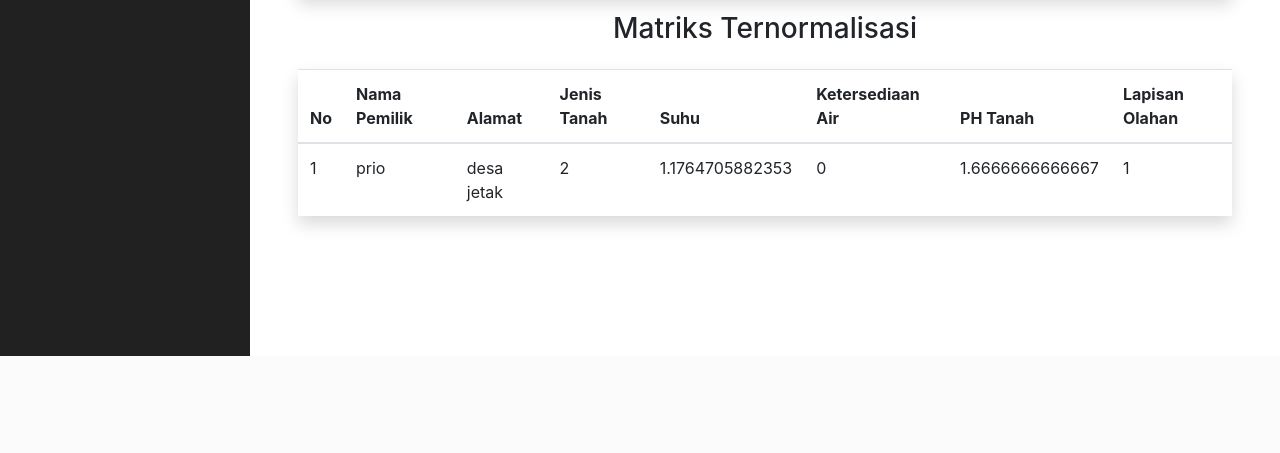
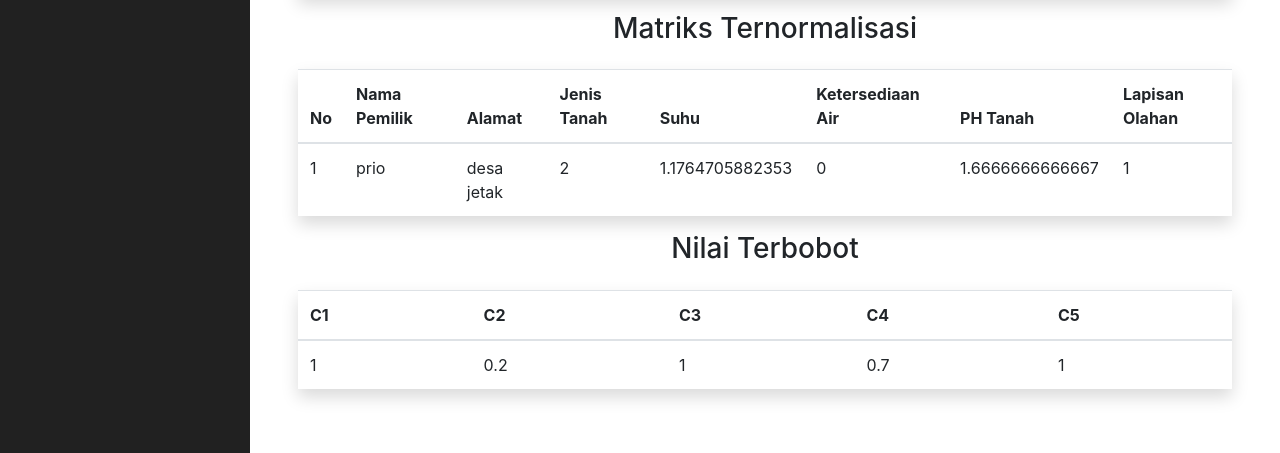
Before and after one commit to irdaislakhuafa/spk_helman_fuzzy_topsis, a PHP site: page /topsis.php in a window 1280 px wide. Shown: the part 510-963 px from the top of the page. Before the commit the page ends 866 px from the top, so only its background shows below. Run offline with PHP 8.4, Linux system fonts and the light colour scheme; data comes from the database, SQL or seed files in the repository; both versions use the stored data as it was after the commit; some libraries are stand-ins or nearby versions.

Commit message:
added table nilai_terbobot and added view for it

```diff
--- a/topsis.php
+++ b/topsis.php
@@ -191,6 +191,28 @@ createHeader("Topsis");
                 </tbody>
             </table>
             <!-- end matriks ternormalisasi -->
+
+            <!-- start nilai terbobot -->
+            <h3 class="mb-4 text-center text-capitalize">nilai terbobot</h3>
+            <table class="table table-hover shadow">
+                <thead class="text-capitalize">
+                    <?php
+                    $list_nilai_terbobot = $conn->query("SELECT tipe, nilai FROM nilai_terbobot ORDER BY id_nilai_terbobot ASC");
+                    foreach ($list_nilai_terbobot as $v) { ?>
+                        <th><?= $v["tipe"] ?></th>
+                    <?php }
+                    ?>
+                </thead>
+                <tbody>
+                    <tr>
+                        <?php foreach ($list_nilai_terbobot as $v) { ?>
+                            <td><?= $v["nilai"] ?></td>
+                        <?php } ?>
+                    </tr>
+                </tbody>
+            </table>
+            <!-- end nilai terbobot -->
+
         <?php };
 
     createSidebar($body); ?>
```
Also changed, not shown: db.sql (+14 -0 lines).
